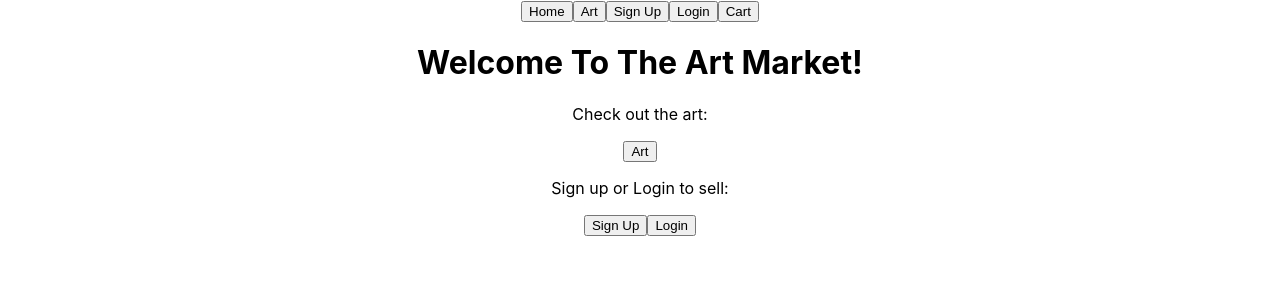
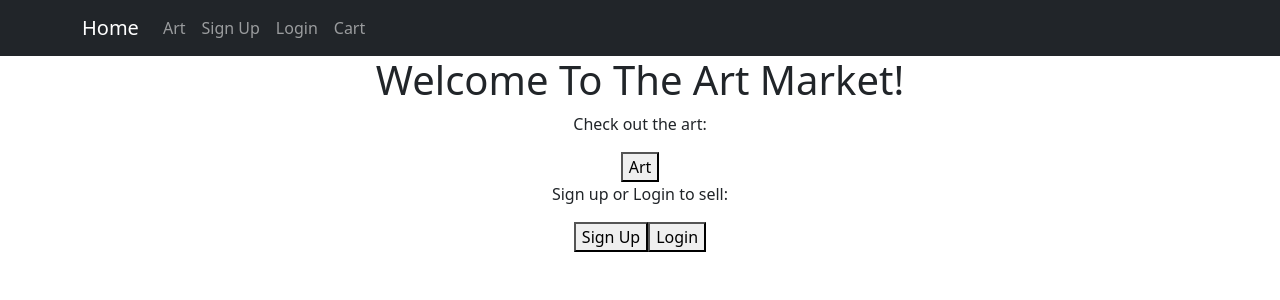
Before and after one commit to daverafe/art-market-frontend, a React (Create React App) app: page / in a window 1280 px wide. Shown: the top 300 px of the page. Built offline with nearby package versions, Linux system fonts and the light colour scheme; no server answers.

Commit message:
added react-bootstrap and set up styled nav bar

```diff
--- a/package.json
+++ b/package.json
@@ -7,7 +7,9 @@
     "@testing-library/react": "^11.1.0",
     "@testing-library/user-event": "^12.1.10",
     "activestorage": "^5.2.6",
+    "bootstrap": "5.1.0",
     "react": "^17.0.2",
+    "react-bootstrap": "^2.0.0-beta.6",
     "react-dom": "^17.0.2",
     "react-redux": "^7.2.4",
     "react-router-dom": "^5.2.0",
--- a/src/actions/artActions.js
+++ b/src/actions/artActions.js
@@ -16,7 +16,7 @@ export const addArtPost = (art_post, blob) => {
                 "Content-Type": "application/json",
                 "Accepts": "application/json"
             },
-            body: JSON.stringify({...art_post, image: blob})
+            body: JSON.stringify({...art_post, image: blob.signed_id})
         })
         .then(resp => resp.json())
         .then(art_post => {
--- a/src/components/NavBar.js
+++ b/src/components/NavBar.js
@@ -1,5 +1,5 @@
 import React from 'react'
-import {Link} from 'react-router-dom'
+import { Navbar, Container, Nav } from 'react-bootstrap'
 import {useSelector} from 'react-redux'
 
 function NavBar() {
@@ -8,27 +8,21 @@ function NavBar() {
     const currentUser = users.find(user => user.jwt)
 
     return (
-        <div className="nav">
-            <Link to="/">
-                <button id="nav-home">Home</button>
-            </Link>
-            <Link to="/art_posts">
-                <button id="nav-art">Art</button>
-            </Link>
-            {currentUser ?
-                <Link to="/art_posts/new">
-                    <button id="nav-sign-up">Create Art Post</button>
-                </Link> : null}
-            <Link to="/signup">
-                <button id="nav-sign-up">Sign Up</button>
-            </Link>
-            <Link to="/login">
-                <button id="nav-login">Login</button>
-            </Link>
-            <Link to="/cart">
-                <button id="nav-cart">Cart</button>
-            </Link>
-        </div>
+        <>
+            <Navbar sticky="top" bg="dark" variant="dark">
+                <Container>
+                <Navbar.Brand href="/">Home</Navbar.Brand>
+                <Nav className="me-auto">
+                    <Nav.Link href="/art_posts">Art</Nav.Link>
+                    { currentUser ?
+                    <Nav.Link href="/art_posts/new">Create Art Post</Nav.Link> : null}
+                    <Nav.Link href="/signup">Sign Up</Nav.Link>
+                    <Nav.Link href="/login">Login</Nav.Link>
+                    <Nav.Link href="/cart">Cart</Nav.Link>
+                </Nav>
+                </Container>
+            </Navbar>
+        </>
     )
 }
 
--- a/src/index.js
+++ b/src/index.js
@@ -1,6 +1,7 @@
 import React from 'react';
 import ReactDOM from 'react-dom';
 import './index.css';
+import 'bootstrap/dist/css/bootstrap.min.css';
 import App from './App';
 import reportWebVitals from './reportWebVitals';
 import {createStore, applyMiddleware, compose} from 'redux'
--- a/src/reducers/manageUser.js
+++ b/src/reducers/manageUser.js
@@ -4,8 +4,10 @@ const manageUser = (state = {
     switch(action.type){
         case "GET_USERS":
             return {users: action.payload}
+
         case "ADD_USER":
             return {users: [...state.users, {...action.payload.user, jwt: action.payload.jwt}]}
+
         case "LOGIN_USER":
             const loginUser = state.users.find(user => user.id === action.payload.user.id)
             return { users: state.users.map(user => {
```
Also changed, not shown: 1 other file (tests, documents, lock files or other folders).
